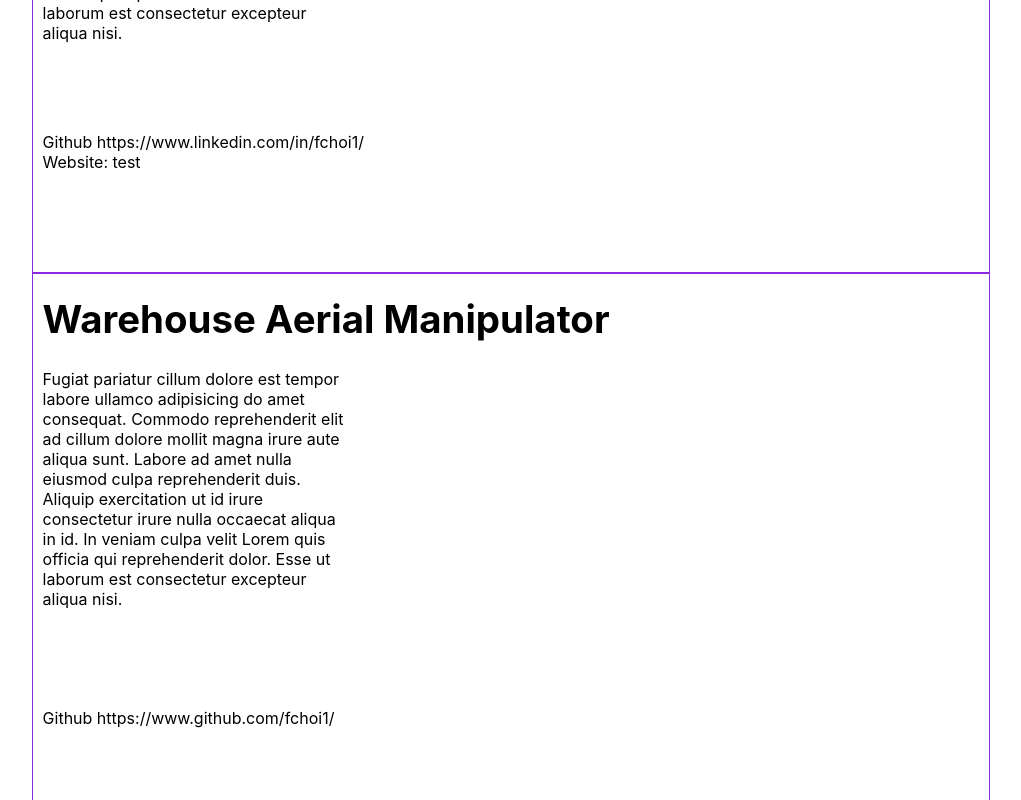
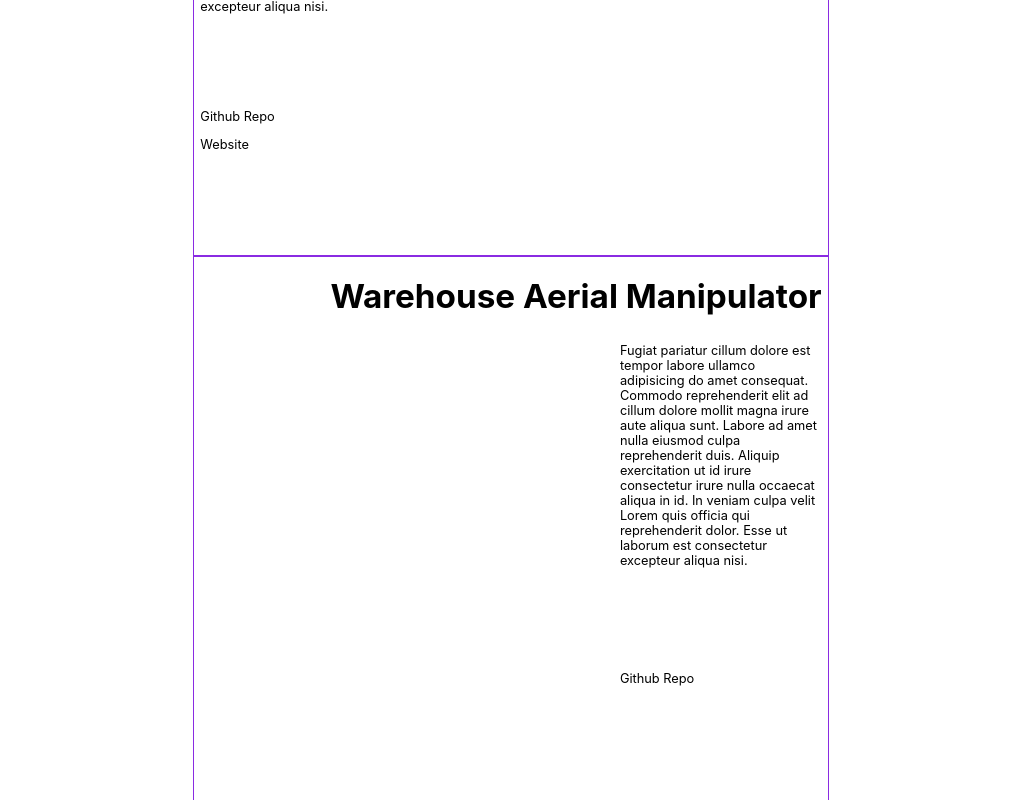
Before and after one commit to fchoi1/my-portfolio, a React (Create React App) app in the folder client/: page / in a window 1280 px wide. Shown: the part 4100-4900 px from the top of the page, without its empty margins (129-1150 px from the left). Built offline with nearby package versions, Linux system fonts and the light colour scheme.

Commit message:
updating

```diff
--- a/client/src/components/ProjectItem/index.js
+++ b/client/src/components/ProjectItem/index.js
@@ -1,27 +1,71 @@
-import React from 'react';
+import React, { useEffect } from 'react';
 import './projectitem.css';
 
 import ImageDisplayList from 'components/ImageList';
 
+import classNames from 'classnames';
+
 function ProjectItem(props) {
-  const { project } = props;
+  const { project, num, showMoreRef, showMore } = props;
+  const reversed = num % 2 === 0;
+  const delay = 1000;
+
+  const hideProject = classNames({
+    'hide-project': num > 2 ? !showMore : false,
+    'show-project': num > 2 ? showMore : false
+  });
+
+  const projectItemName = classNames({
+    'project-item-name-wrapper': true,
+    'project-item-name-wrapper-right': reversed
+  });
+
+  const projectItemDescription = classNames({
+    'project-item-description-wrapper': true,
+    'project-item-description-right': reversed
+  });
+
+  const projectItemLink = classNames({
+    'project-item-link-wrapper': true,
+    'project-item-link-wrapper-right': reversed
+  });
+  const projectItemImage = classNames({
+    'project-item-images-wrapper': true,
+    'project-item-images-wrapper-left': reversed
+  });
+
+  let animationStyle = '';
+  const hideAnimation = `fade-out 0.5s ${delay * num}ms ease-out forwards`;
+  const showAnimation = `fade-in 0.5s ${delay * 1/num}ms ease-in`;
+
+  if (showMore && num > 2) {
+    animationStyle = showAnimation;
+  } else if (!showMore && num > 2) {
+    animationStyle = hideAnimation;
+  }
+
   return (
-    <div>
+    <div ref={showMoreRef} style={{ animation: animationStyle }}>
       <div className="project-item-container container ">
-        <div className="project-item-name-wrapper">
+        <div className={projectItemName}>
           <h4 className="project-item-name">{project.name}</h4>
         </div>
 
-        <div className="project-item-description-wrapper">
+        <div className={projectItemDescription}>
           <p className="project-item-description">{project.description}</p>
         </div>
 
-        <div className="project-item-link-wrapper">
-          <div>Github {project.github}</div>
-          <div>{project.website && `Website: ${project.website}`}</div>
+        <div className={projectItemLink}>
+          <span className="project-item-link">
+            {project.github && <a href={project.github}>Github Repo</a>}
+          </span>
+
+          <span className="project-item-link">
+            {project.website && <a href={project.website}>Website</a>}
+          </span>
         </div>
 
-        <div className="project-item-images-wrapper">
+        <div className={projectItemImage}>
           <ImageDisplayList images={project.images} />
         </div>
       </div>
--- a/client/src/components/ProjectItem/projectitem.css
+++ b/client/src/components/ProjectItem/projectitem.css
@@ -8,20 +8,23 @@
 }
 
 .project-item-name-wrapper {
-  grid-area: 1 / 1 / 2 /6;
+  grid-area: 1 / 1 / 2 /7;
   height: 100%;
 }
 
 .project-item-name {
-  font-size: 3vw;
+  font-size: 2.6vw;
 }
 
 .project-item-description-wrapper {
   grid-area: 2 / 1 / 4 / 3;
 }
 
-.project-item-description {
-  font-size: 1.5vw;
+.project-item-description,
+.project-item-link {
+  --min: 0.8em;
+  --val: 0.8vw;
+  --max: 1.2em;
 }
 
 .project-item-images-wrapper {
@@ -29,5 +32,54 @@
 }
 
 .project-item-link-wrapper {
-  grid-area: 4/ 1 / 6 / 4;
+  word-wrap: break-word;
+  grid-area: 4/ 1 / 6 / 3;
+  display: flex;
+  flex-direction: column;
 }
+
+.project-item-name-wrapper-right {
+  text-align: right;
+}
+
+.project-item-description-right {
+  grid-area: 2 / 5 / 4 / 7;
+}
+
+.project-item-link-wrapper-right {
+  grid-area: 4/ 5 / 6 /7;
+}
+
+.project-item-images-wrapper-left {
+  grid-area: 2/ 1 / 6 / 5;
+}
+
+.hide-project {
+  animation: fade-out 2s ease-out forwards;
+}
+
+.show-project {
+  animation: fade-in 0.5s ease-in;
+}
+
+@keyframes fade-out {
+  100% {
+    opacity: 0;
+    height: 0;
+  }
+  0% {
+    opacity: 1;
+    height: auto;
+  }
+}
+
+@keyframes fade-in {
+  0% {
+    opacity: 0;
+    height: 0;
+  }
+  100% {
+    opacity: 1;
+    height: auto;
+  }
+}
--- a/client/src/components/Scroll/index.js
+++ b/client/src/components/Scroll/index.js
@@ -2,6 +2,16 @@ import React, { useEffect, useRef } from 'react';
 import { useScrollTrigger, Slide, Zoom, Box } from '@mui/material';
 import { useTheme } from '@mui/material/styles';
 import { useMediaQuery } from '@mui/material';
+
+export const scrollToTargetAdjusted = (element, offSet) => {
+  var elementPosition = element.getBoundingClientRect().top;
+  var offsetPosition = elementPosition + window.pageYOffset - offSet;
+
+  window.scrollTo({
+    top: offsetPosition,
+    behavior: 'smooth'
+  });
+};
 
 export function useHorizontalScroll() {
   const elRef = useRef();
--- a/client/src/components/TimelineItem/index.js
+++ b/client/src/components/TimelineItem/index.js
@@ -1,4 +1,4 @@
-import React, { useState } from 'react';
+import React from 'react';
 import { useTheme } from '@mui/material/styles';
 
 import { useHistoryContext } from 'contexts/HistoryProvider';
--- a/client/src/pages/Projects/index.js
+++ b/client/src/pages/Projects/index.js
@@ -1,12 +1,26 @@
-import React from 'react';
+import React, { useEffect, useState, useRef } from 'react';
 
+import { scrollToTargetAdjusted } from 'components/Scroll';
+import { Button } from '@mui/material';
 import { useProjectContext } from 'contexts/ProjectProvider';
 import ProjectItem from 'components/ProjectItem';
+
 import './project.css';
 
 function Projects(props) {
   const { projects, setProjects } = useProjectContext();
-  console.log(projects);
+  const [showMore, setShowMore] = useState(false);
+  const [currProjects, setCurrProjects] = useState(projects);
+
+  const showMoreRef = useRef(null);
+
+  const handleShow = (event) => {
+    if (showMoreRef.current) {
+      scrollToTargetAdjusted(showMoreRef.current, 100);
+    }
+    setShowMore(!showMore);
+  };
+
   return (
     <section id="Projects">
       <div className="section-wrapper">
@@ -14,11 +28,23 @@ function Projects(props) {
         <div className="container projects-container ">
           <div className=" projects-name-wrapper section-name-wrapper">
             <h3 className="projects-name section-name">03-Projects</h3>
-
-            {projects &&
-              projects.map((project, i) => (
-                <ProjectItem project={project} key={i}></ProjectItem>
+          </div>
+          <div className="projects-list-wrapper">
+            {currProjects &&
+              currProjects.map((project, i) => (
+                <ProjectItem
+                  project={project}
+                  num={i}
+                  key={i}
+                  showMore={showMore}
+                  showMoreRef={i === 2 ? showMoreRef : null}
+                ></ProjectItem>
               ))}
+          </div>
+          <div className="projects-list-show-more">
+            <Button onClick={handleShow}>
+              {showMore ? 'show less' : 'show more'}
+            </Button>
           </div>
         </div>
       </div>
--- a/client/src/pages/Projects/project.css
+++ b/client/src/pages/Projects/project.css
@@ -5,6 +5,11 @@
   height: 80%;
 }
 
- .project-item-description{
-   font-size: 1em;
+.projects-list-wrapper {
+  grid-area: 3 / 3 / 4 / 7;
 }
+
+.projects-list-show-more {
+  grid-area: 4 / 3 / 5 / 7;
+  justify-self: cente
+}
```
Lines whose indentation alone changed are shown as unchanged.
